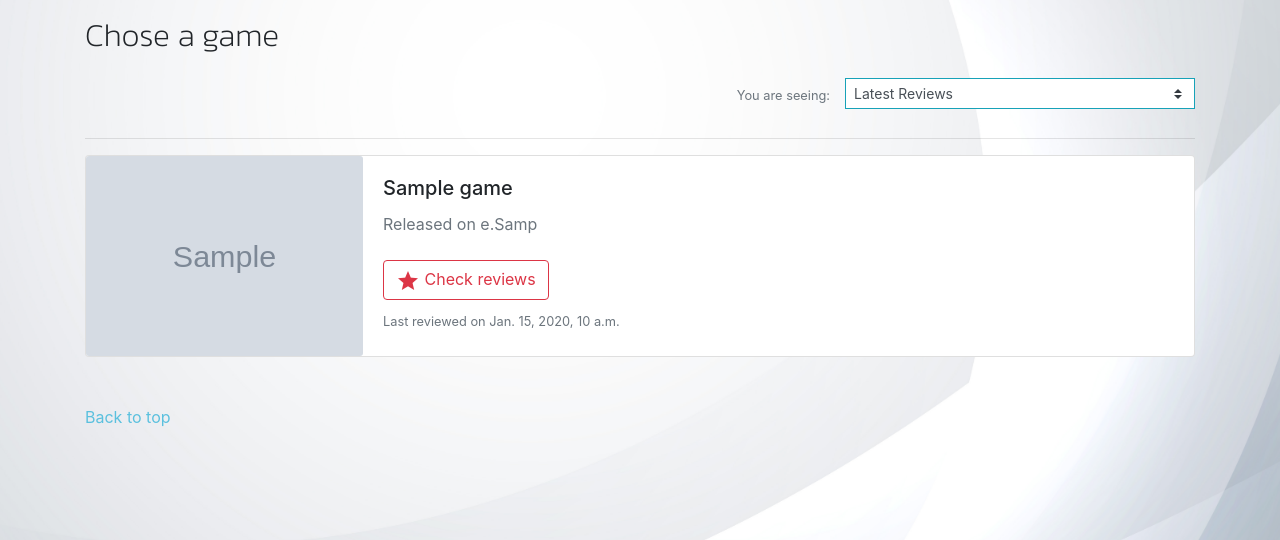
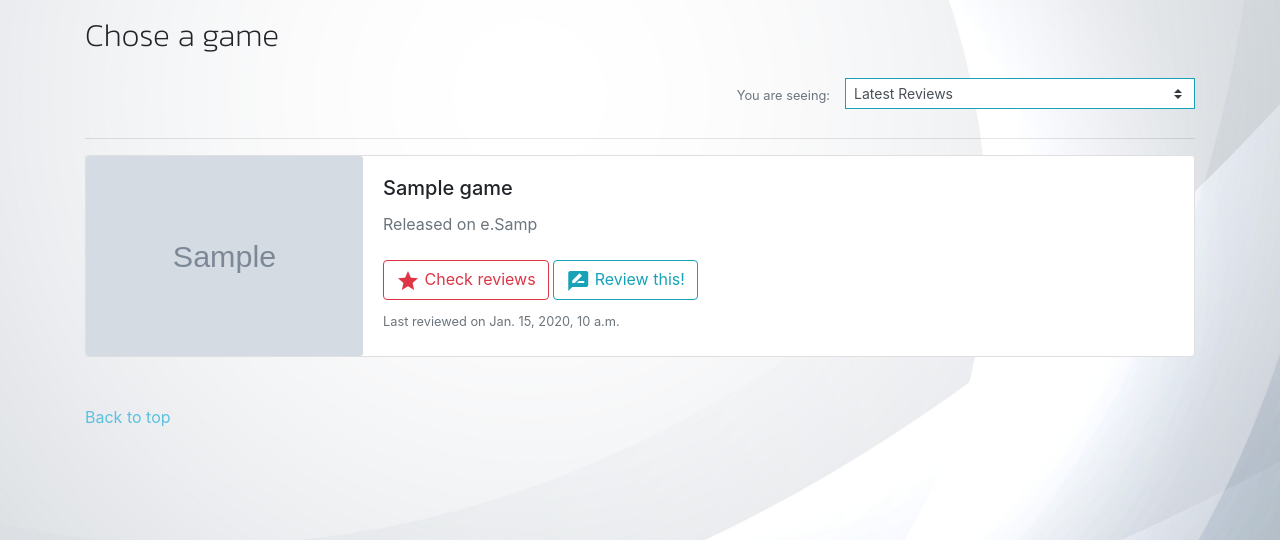
Before and after one commit to fergabi17/gemotion, a Django app: page /reviews/review_list/ in a window 1280 px wide. Shown: the part 68-608 px from the top of the page. Run offline with Django 3.2, Linux system fonts and the light colour scheme; tables that the repository leaves empty hold one stand-in row (values such as "Sample post"); grey boxes marked "Sample" are stand-in pictures; some web fonts are replaced.

Commit message:
Add 'review this' button on games_reviews page

```diff
--- a/reviews/templates/reviews/review_list.html
+++ b/reviews/templates/reviews/review_list.html
@@ -82,13 +82,22 @@
                                 Released on {{game.0.released | slice:"5:7"}}.{{game.0.released | slice:"0:4"}}
                             </p>
 
-                            <a class="btn btn-outline-danger stretched-link mb-2"
-                                href="{% url 'game_reviews' game.0.id%}">
+                            <a class="btn btn-outline-danger" href="{% url 'game_reviews' game.0.id%}">
                                 <i class="material-icons tiny" style="vertical-align: middle !important;">star</i>
                                 Check reviews
                             </a>
+                            <form method="POST" action="{% url 'review' %}" class="form d-inline"
+                                enctype="multipart/form-data">
+                                {% csrf_token %}
+                                <input type="hidden" name="game-id" value='{{game.0.id}}'>
+                                <button class="btn btn-outline-info" type="submit">
+                                    <i class="material-icons tiny"
+                                        style="vertical-align: middle !important;">rate_review</i>
+                                    Review this!
+                                </button>
+                            </form>
 
-                            <p class="card-text m-0"><small class="text-muted">Last reviewed on {{game.1}}</small></p>
+                            <p class="card-text mt-2"><small class="text-muted">Last reviewed on {{game.1}}</small></p>
                         </div>
                     </div>
                 </div>
--- a/reviews/views.py
+++ b/reviews/views.py
@@ -29,9 +29,14 @@ def review(request):
             emotions.append(emotion.name)
         return JsonResponse(emotions, safe=False)
     else:
-        game = get_or_add_game(request)
+        path = request.META.get('HTTP_REFERER')
+
+        if "/review_list/" in path:
+            game = get_object_or_404(Game, pk=request.POST["game-id"])
+        else:
+            game = get_or_add_game(request)
+
         form = ReviewForm(request.POST)
-
         emotions_model = Emotion.objects.all()
         emotions_model = serializers.serialize("json", emotions_model)
         emotions_model = json.loads(emotions_model)
```
